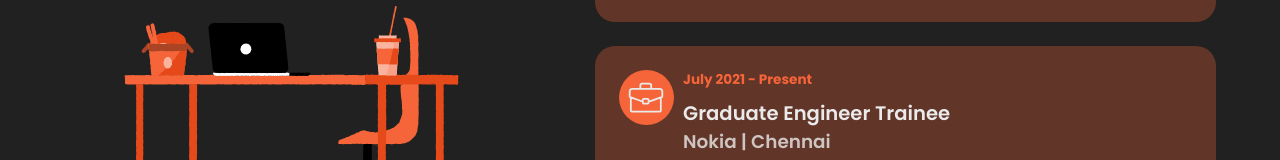
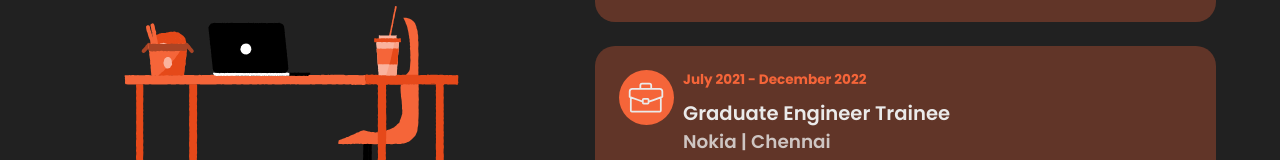
Before and after one commit to Amangondaliya555/Amangondaliya555.github.io, a React (Create React App) app: page / in a window 1280 px wide. Shown: the part 2831-2991 px from the top of the page. Built offline with nearby package versions, Linux system fonts and the light colour scheme; a web font is replaced by a local one.

Commit message:
Update experienceData.js

```diff
--- a/src/data/experienceData.js
+++ b/src/data/experienceData.js
@@ -18,7 +18,7 @@ export const experienceData = [
         company: 'Nokia | Chennai',
         jobtitle: 'Graduate Engineer Trainee',
         startYear: 'July 2021 ',
-        endYear: ' Present'
+        endYear: ' December 2022'
     },
     {
         id: 4,
```
